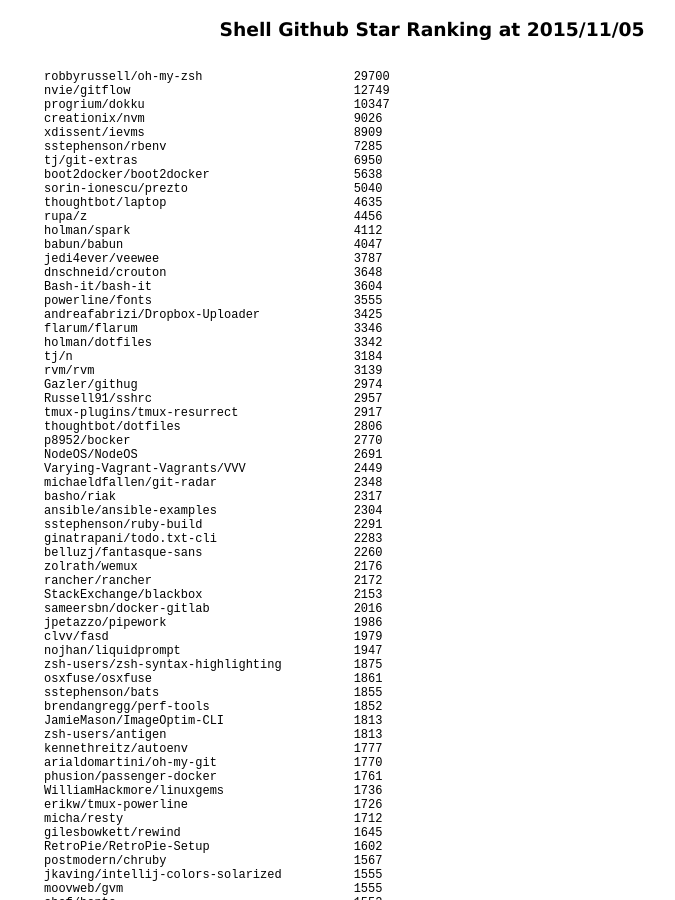
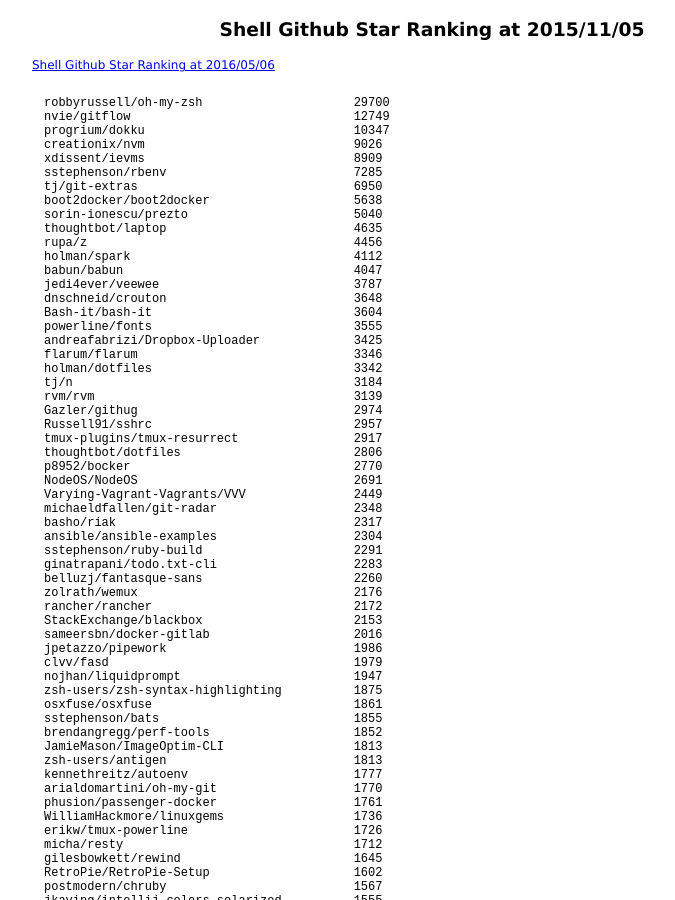
Before and after one commit to 38elements/38elements.github.com, a Jekyll site: the page built from _posts/2015-11-05-shell-repository-github-star-ranking.md, in a window 1280 px wide and 900 px high. Shown: the whole window, without its empty margins (208-883 px from the left). Built offline with Jekyll 4.4.1, drawn with Linux system fonts in a browser that asks for light colours.

Commit message:
Update 2015-11-05-shell-repository-github-star-ranking.md

```diff
--- a/_posts/2015-11-05-shell-repository-github-star-ranking.md
+++ b/_posts/2015-11-05-shell-repository-github-star-ranking.md
@@ -2,6 +2,7 @@
 layout: posts
 title: Shell Github Star Ranking at 2015/11/05
 ---
+[Shell Github Star Ranking at 2016/05/06](/2016/05/06/shell-repository-github-star-ranking.html)
 <pre style="background-color: white;border: none;">
 robbyrussell/oh-my-zsh                     29700
 nvie/gitflow                               12749
```
